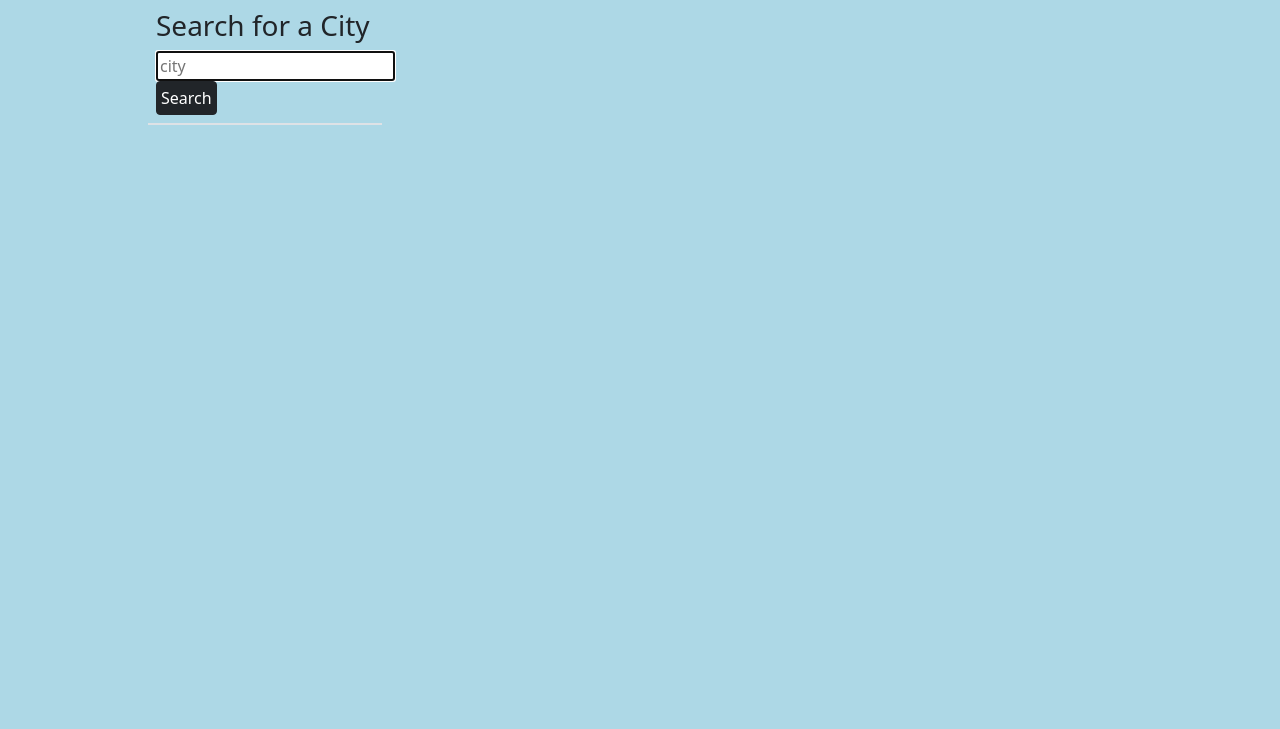
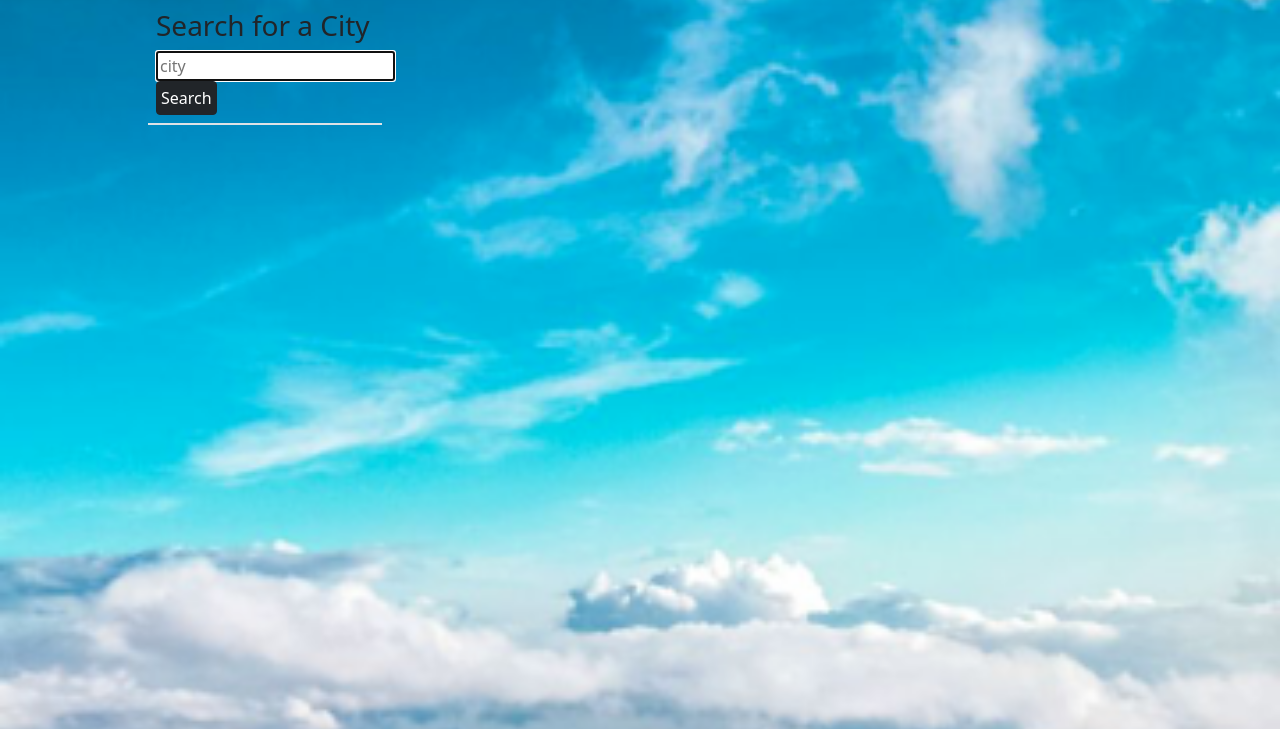
Before and after one commit to jesshaff/server-side-APIs-weather-dashboard-6, a plain HTML site: page index.html in a window 1280 px wide. Shown: the part 71-800 px from the top of the page. Drawn offline with nearby package versions, Linux system fonts and the light colour scheme; the site is published under a folder, as on GitHub Pages, so addresses that start at the root find nothing.

Commit message:
fixed background not loading issue

```diff
--- a/develop/css/style.css
+++ b/develop/css/style.css
@@ -1,6 +1,6 @@
 
 body {
-    background-image: url("/assets/weather-background.png");
+    background-image: url("../../assets/weather-background.png");
     background-color: lightblue;
     background-position: center;
     background-repeat: no-repeat;
```
